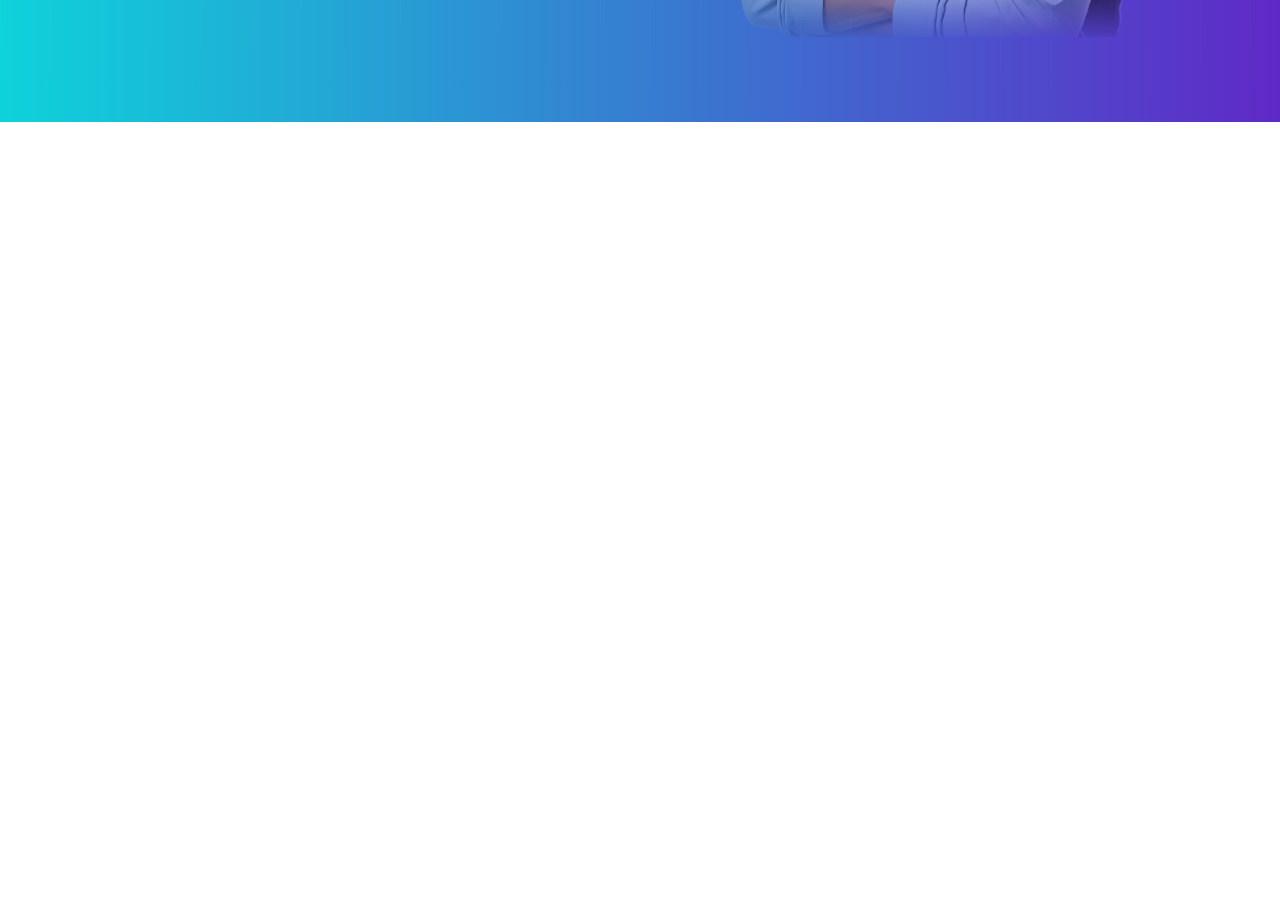
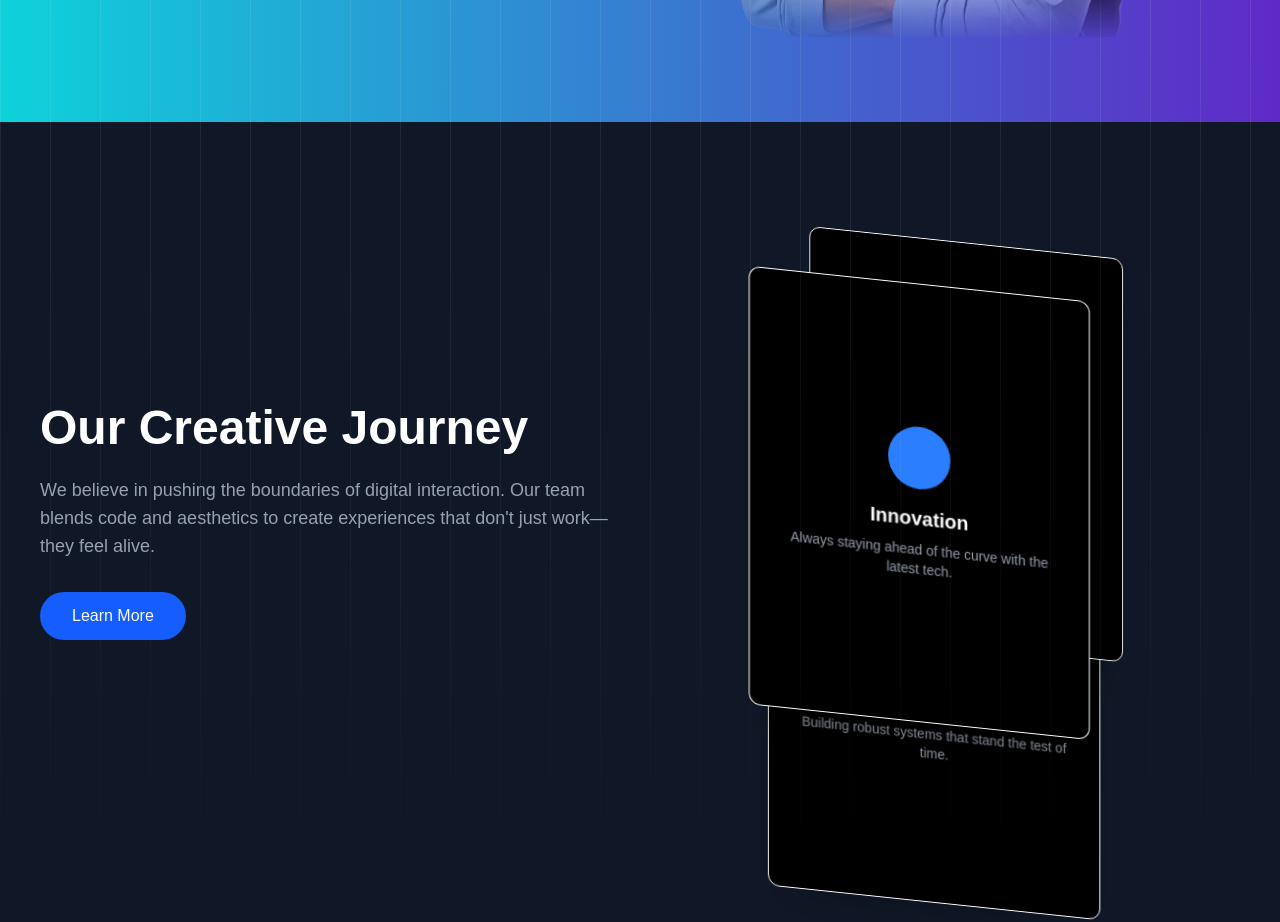
Before and after one commit to asilbekali/New_MainPage_TH_Project, a Next.js app: page /en in a window 1280 px wide. Shown: the part 680-1602 px from the top of the page. Before the commit the page ends 802 px from the top, so only its background shows below. Built offline with nearby package versions, Linux system fonts and the light colour scheme.

Commit message:
about us section added to peoject

```diff
--- /dev/null
+++ b/app/[locale]/aboutus.tsx
@@ -0,0 +1,57 @@
+import CardSwap, { Card } from '@/components/cards';
+import React from 'react';
+
+const AboutSection = () => {
+  return (
+    <section className="relative w-full min-h-screen flex flex-col md:flex-row items-center justify-between px-10 py-20 bg-gray-900 text-white overflow-hidden">
+
+      {/* Left Side: Content */}
+      <div className="z-10 max-w-xl">
+        <h2 className="text-5xl font-bold mb-6">Our Creative Journey</h2>
+        <p className="text-lg text-gray-400 mb-8">
+          We believe in pushing the boundaries of digital interaction.
+          Our team blends code and aesthetics to create experiences that
+          don't just work—they feel alive.
+        </p>
+        <button className="w-full md:w-auto px-8 py-3 bg-blue-600 hover:bg-blue-700 rounded-full transition-all">
+          Learn More
+        </button>
+      </div>
+
+      {/* Right Side: The Card Swap Animation */}
+      <div className="relative w-full h-125 md:w-1/2 flex items-center justify-center mr-12">
+        <CardSwap
+          width={350}
+          height={450}
+          cardDistance={40}
+          verticalDistance={50}
+          delay={2500}
+          pauseOnHover={true}
+        >
+          {/* Card 1 */}
+          <Card className="flex flex-col items-center justify-center p-6 text-center shadow-2xl">
+             <div className="w-16 h-16 bg-blue-500 rounded-full mb-4"></div>
+             <h3 className="text-xl font-semibold">Innovation</h3>
+             <p className="text-sm text-gray-400 mt-2">Always staying ahead of the curve with the latest tech.</p>
+          </Card>
+
+          {/* Card 2 */}
+          <Card className="flex flex-col items-center justify-center p-6 text-center shadow-2xl">
+             <div className="w-16 h-16 bg-purple-500 rounded-full mb-4"></div>
+             <h3 className="text-xl font-semibold">Design</h3>
+             <p className="text-sm text-gray-400 mt-2">Crafting pixel-perfect interfaces for every screen.</p>
+          </Card>
+
+          {/* Card 3 */}
+          <Card className="flex flex-col items-center justify-center p-6 text-center shadow-2xl">
+             <div className="w-16 h-16 bg-green-500 rounded-full mb-4"></div>
+             <h3 className="text-xl font-semibold">Stability</h3>
+             <p className="text-sm text-gray-400 mt-2">Building robust systems that stand the test of time.</p>
+          </Card>
+        </CardSwap>
+      </div>
+    </section>
+  );
+};
+
+export default AboutSection;
--- a/app/[locale]/page.tsx
+++ b/app/[locale]/page.tsx
@@ -1,7 +1,9 @@
 import Hero from "@/components/hero";
+import AboutSection from "./aboutus";
 
 export default function Home() {
   return (<>
   <Hero />
+  <AboutSection />
   </>)
 }
--- /dev/null
+++ b/components/cards.tsx
@@ -0,0 +1,224 @@
+"use client";
+
+import React, {
+  Children,
+  cloneElement,
+  forwardRef,
+  isValidElement,
+  ReactElement,
+  ReactNode,
+  RefObject,
+  useEffect,
+  useMemo,
+  useRef
+} from 'react';
+import gsap from 'gsap';
+
+export interface CardSwapProps {
+  width?: number | string;
+  height?: number | string;
+  cardDistance?: number;
+  verticalDistance?: number;
+  delay?: number;
+  pauseOnHover?: boolean;
+  onCardClick?: (idx: number) => void;
+  skewAmount?: number;
+  easing?: 'linear' | 'elastic';
+  children: ReactNode;
+}
+
+export interface CardProps extends React.HTMLAttributes<HTMLDivElement> {
+  customClass?: string;
+}
+
+export const Card = forwardRef<HTMLDivElement, CardProps>(({ customClass, ...rest }, ref) => (
+  <div
+    ref={ref}
+    {...rest}
+    className={`absolute top-1/2 left-1/2 rounded-xl border border-white bg-black [transform-style:preserve-3d] [will-change:transform] [backface-visibility:hidden] ${customClass ?? ''} ${rest.className ?? ''}`.trim()}
+  />
+));
+Card.displayName = 'Card';
+
+type CardRef = RefObject<HTMLDivElement | null>;
+interface Slot {
+  x: number;
+  y: number;
+  z: number;
+  zIndex: number;
+}
+
+const makeSlot = (i: number, distX: number, distY: number, total: number): Slot => ({
+  x: i * distX,
+  y: -i * distY,
+  z: -i * distX * 1.5,
+  zIndex: total - i
+});
+
+const placeNow = (el: HTMLElement, slot: Slot, skew: number) =>
+  gsap.set(el, {
+    x: slot.x,
+    y: slot.y,
+    z: slot.z,
+    xPercent: -50,
+    yPercent: -50,
+    skewY: skew,
+    transformOrigin: 'center center',
+    zIndex: slot.zIndex,
+    force3D: true
+  });
+
+const CardSwap: React.FC<CardSwapProps> = ({
+  width = 500,
+  height = 400,
+  cardDistance = 60,
+  verticalDistance = 70,
+  delay = 5000,
+  pauseOnHover = false,
+  onCardClick,
+  skewAmount = 6,
+  easing = 'elastic',
+  children
+}) => {
+  const config =
+    easing === 'elastic'
+      ? {
+          ease: 'elastic.out(0.6,0.9)',
+          durDrop: 2,
+          durMove: 2,
+          durReturn: 2,
+          promoteOverlap: 0.9,
+          returnDelay: 0.05
+        }
+      : {
+          ease: 'power1.inOut',
+          durDrop: 0.8,
+          durMove: 0.8,
+          durReturn: 0.8,
+          promoteOverlap: 0.45,
+          returnDelay: 0.2
+        };
+
+  const childArr = useMemo(() => Children.toArray(children) as ReactElement<CardProps>[], [children]);
+  const refs = useMemo<CardRef[]>(() => childArr.map(() => React.createRef<HTMLDivElement>()), [childArr.length]);
+
+  const order = useRef<number[]>(Array.from({ length: childArr.length }, (_, i) => i));
+
+  const tlRef = useRef<gsap.core.Timeline | null>(null);
+  const intervalRef = useRef<number>(0);
+  const container = useRef<HTMLDivElement>(null);
+
+  useEffect(() => {
+    const total = refs.length;
+    refs.forEach((r, i) => placeNow(r.current!, makeSlot(i, cardDistance, verticalDistance, total), skewAmount));
+
+    const swap = () => {
+      if (order.current.length < 2) return;
+
+      const [front, ...rest] = order.current;
+      const elFront = refs[front].current!;
+      const tl = gsap.timeline();
+      tlRef.current = tl;
+
+      tl.to(elFront, {
+        y: '+=500',
+        duration: config.durDrop,
+        ease: config.ease
+      });
+
+      tl.addLabel('promote', `-=${config.durDrop * config.promoteOverlap}`);
+      rest.forEach((idx, i) => {
+        const el = refs[idx].current!;
+        const slot = makeSlot(i, cardDistance, verticalDistance, refs.length);
+        tl.set(el, { zIndex: slot.zIndex }, 'promote');
+        tl.to(
+          el,
+          {
+            x: slot.x,
+            y: slot.y,
+            z: slot.z,
+            duration: config.durMove,
+            ease: config.ease
+          },
+          `promote+=${i * 0.15}`
+        );
+      });
+
+      const backSlot = makeSlot(refs.length - 1, cardDistance, verticalDistance, refs.length);
+      tl.addLabel('return', `promote+=${config.durMove * config.returnDelay}`);
+      tl.call(
+        () => {
+          gsap.set(elFront, { zIndex: backSlot.zIndex });
+        },
+        undefined,
+        'return'
+      );
+      tl.to(
+        elFront,
+        {
+          x: backSlot.x,
+          y: backSlot.y,
+          z: backSlot.z,
+          duration: config.durReturn,
+          ease: config.ease
+        },
+        'return'
+      );
+
+      tl.call(() => {
+        order.current = [...rest, front];
+      });
+    };
+
+    swap();
+    intervalRef.current = window.setInterval(swap, delay);
+
+    if (pauseOnHover) {
+      const node = container.current!;
+      const pause = () => {
+        tlRef.current?.pause();
+        clearInterval(intervalRef.current);
+      };
+      const resume = () => {
+        tlRef.current?.play();
+        intervalRef.current = window.setInterval(swap, delay);
+      };
+      node.addEventListener('mouseenter', pause);
+      node.addEventListener('mouseleave', resume);
+      return () => {
+        node.removeEventListener('mouseenter', pause);
+        node.removeEventListener('mouseleave', resume);
+        clearInterval(intervalRef.current);
+      };
+    }
+    return () => clearInterval(intervalRef.current);
+  }, [cardDistance, verticalDistance, delay, pauseOnHover, skewAmount, easing]);
+
+  const rendered = childArr.map((child, i) =>
+    isValidElement<CardProps>(child)
+      ? cloneElement(child, {
+          key: i,
+          ref: refs[i],
+          style: { width, height, ...(child.props.style ?? {}) },
+          onClick: e => {
+            child.props.onClick?.(e as React.MouseEvent<HTMLDivElement>);
+            onCardClick?.(i);
+          }
+        } as CardProps & React.RefAttributes<HTMLDivElement>)
+      : child
+  );
+
+  // CardSwap komponentining oxiridagi return qismini shunga almashtiring:
+return (
+  <div
+    ref={container}
+    // "bottom-0 right-0" olib tashlandi, o'rniga "top-1/2 left-1/2 -translate-x-1/2 -translate-y-1/2" qo'shildi
+    className="absolute top-1/2 left-1/2 -translate-x-1/2 -translate-y-1/2 perspective-[900px] overflow-visible max-[768px]:scale-[0.8] max-[480px]:scale-[0.6]"
+    style={{ width, height }}
+  >
+    {rendered}
+  </div>
+);
+};
+
+export default CardSwap;
--- a/package.json
+++ b/package.json
@@ -14,6 +14,7 @@
     "@mui/icons-material": "^7.3.8",
     "@mui/material": "^7.3.8",
     "framer-motion": "^12.34.4",
+    "gsap": "^3.14.2",
     "i18next": "^25.8.13",
     "i18nexus-cli": "^3.8.2",
     "motion": "^12.34.5",
```
Also changed, not shown: 1 other file (tests, documents, lock files or other folders).
